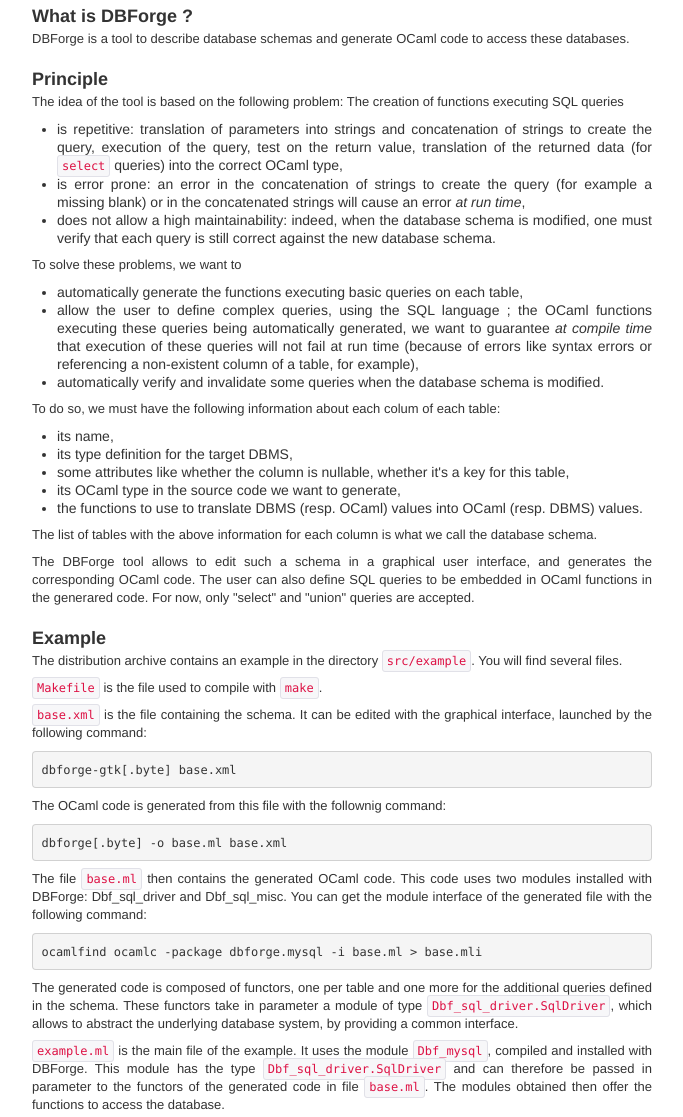
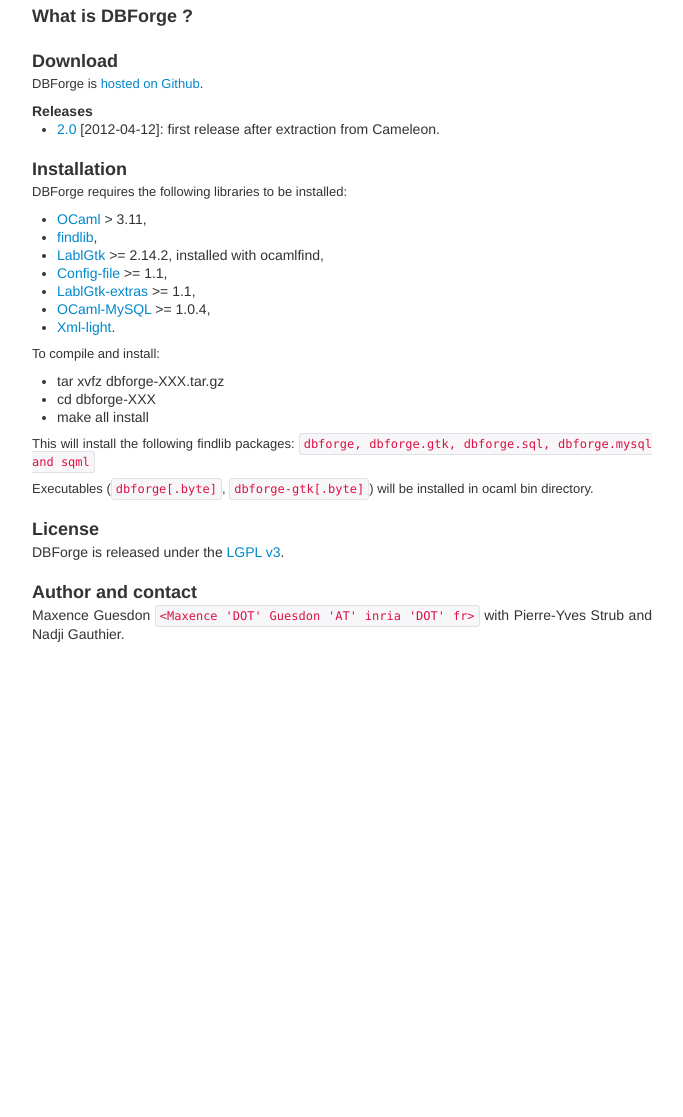
Before and after one commit to renesugar/ocamltop-gtk, a plain HTML site: page web/index.html in a window 1280 px wide. Shown: the part 81-1198 px from the top of the page, without its empty margins (298-981 px from the left). After the commit the page ends 800 px from the top, so only its background shows below. Drawn offline with Linux system fonts and the light colour scheme.

Commit message:
begin web doc, fix installation

```diff
--- a/web/index.html
+++ b/web/index.html
@@ -2,118 +2,22 @@
 <html>
 <head>
 <meta content="text/html; charset=UTF-8" http-equiv="Content-Type"/>
-<title>DBForge: Generate OCaml code to access SQL databases</title>
+<title>OCamltop-gtk: Gtk interface to OCaml toplevel</title>
 <link type="text/css" rel="stylesheet" href="style.css" title="Default"/>
 </head>
 <body><div id="page">
 <div class="container">
 <div class="row-fluid">
 <div class="span4">&nbsp;</div>
-<div class="span6"><h1>DBForge</h1></div>
+<div class="span6"><h1>OCamltop-gtk</h1></div>
 </div>
 <div class="row-fluid">
 <div class="span2">&nbsp;</div>
 <!-- ENGLISH -->
 <div class="span8 ">
 <h3>What is DBForge ?</h3>
-<p>DBForge is a tool to describe database schemas and generate
-OCaml code to access these databases.
-</p>
-<h3>Principle</h3>
 <p>
-The idea of the tool is based on the following problem:
-The creation of functions executing SQL queries
-</p>
-<ul><li>is repetitive:
- 	translation of parameters into strings and concatenation of strings
-	to create the query, execution of the query, test on the return value,
-	translation of the returned data (for
-  <code>select</code> queries) into the correct OCaml type,
-</li>
-<li>is error prone:
-	an error in the concatenation of strings to create the query
-	(for example a missing blank) or in the concatenated strings
-	will cause an error
-<em>at run time</em>,
-</li>
-<li>does not allow a high maintainability: indeed, when the database
-	schema is modified, one must verify that each query is still correct
-	against the new database schema.
-</li>
-</ul>
-<p>To solve these problems, we want to
-</p>
-<ul>
-<li>automatically generate the functions executing basic queries on each table,
-</li>
-<li>allow the user to define complex queries, using the SQL language ;
-	the OCaml functions executing these queries being automatically
-	generated, we want to guarantee
-<em> at compile time </em>that execution of these queries will not fail at run time
-	(because of errors like syntax errors or referencing a non-existent
-	column of a table, for example),
-</li>
-<li>automatically verify and invalidate some queries when the database schema
-is modified.
-</li>
-</ul>
-<p>To do so, we must have the following information about each colum of each table:
-</p>
-<ul>
-<li>its name,
-</li>
-<li>its type definition for the target DBMS,
-</li>
-<li>some attributes like whether the column is nullable, whether it's a key
-	for this table,
-</li>
-<li>its OCaml type in the source code we want to generate,
-</li>
-<li>the functions to use to translate DBMS (resp. OCaml) values into OCaml
-	(resp. DBMS) values.
-</li>
-</ul>
-<p>The list of tables with the above information for each column is what
-we call the database schema.
-</p>
-<p>The DBForge tool allows to edit such a schema in a graphical user interface,
-and generates the corresponding OCaml code. The user can also define
-SQL queries to be embedded in OCaml functions in the generared code.
-For now, only &quot;select&quot; and &quot;union&quot; queries are accepted.
-</p>
 
-<h3>Example</h3>
-<p>The distribution archive contains an example in the directory
-<code>src/example</code>.
-You will find several files.
-</p>
-<p><code>Makefile</code> is the file used to compile with <code>make</code>.
-</p>
-<p><code>base.xml</code> is the file containing the schema. It can be edited with the graphical
-interface, launched by the following command:
-</p>
-<div class="code"><pre>dbforge-gtk[.byte] base.xml</pre></div>
-<p>The OCaml code is generated from this file with the follownig command:
-</p>
-<div class="code"><pre>dbforge[.byte] -o base.ml base.xml</pre></div>
-<p>The file
-<code>base.ml</code> then contains the generated OCaml code. This code uses two modules
-installed with DBForge: Dbf_sql_driver and Dbf_sql_misc.
-You can get the module interface of the generated file with the following command:
-</p>
-<div class="code"><pre>ocamlfind ocamlc -package dbforge.mysql -i base.ml &gt; base.mli</pre></div>
-<p>The generated code is composed of functors, one per table and one more
-for the additional queries defined in the schema. These functors take in
-parameter a module of type <code>Dbf_sql_driver.SqlDriver</code>, which allows to abstract
-the underlying database system, by providing a common interface.
-</p>
-<p><code>example.ml</code> is the main file of the example. It uses the module <code>Dbf_mysql</code>,
-compiled and installed with DBForge. This module has the type <code>Dbf_sql_driver.SqlDriver</code> and
-can therefore be passed in parameter to the functors of the generated code in
-file
-<code>base.ml</code>.
- The modules obtained then offer the functions to access the database.
-</p>
 <h3>Download</h3>
 <p>
 DBForge is <a href="https://github.com/zoggy/dbforge">hosted on Github</a>.
```
Also changed, not shown: 3 other files.
